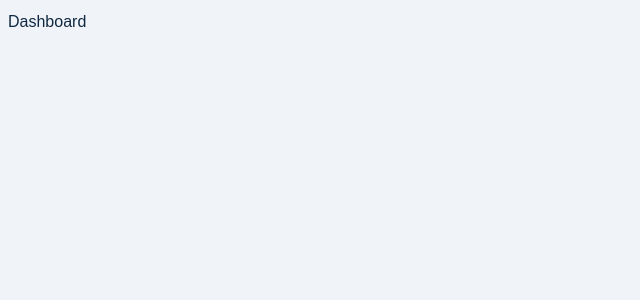
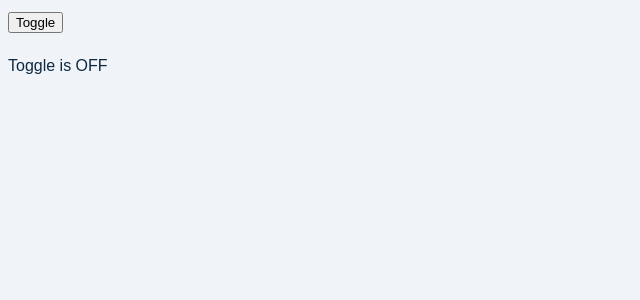
Before and after one commit to ShanmukhTalwar/node-bootcamp, a React (Create React App) app in the folder client/: page / in a window 1280 px wide. Shown: the top 300 px of the page, without its empty margins (0-640 px from the left). Built offline with nearby package versions, Linux system fonts and the light colour scheme; the HTML template or start-up script is replaced by a standard one.

Commit message:
Test Component added

```diff
--- a/client/src/App.js
+++ b/client/src/App.js
@@ -1,16 +1,18 @@
 import { BrowserRouter, Routes, Route } from 'react-router-dom'
 import { Dashboard,Error,Landing,Register } from "./pages";
+import UseState from './test-components/useState';
 
 function App() {
   return (
-    <BrowserRouter>
-      <Routes>
-        <Route path='/' element={<Dashboard></Dashboard>}></Route>
-        <Route path='/register' element={<Register></Register>}></Route>
-        <Route path='/landing' element={<Landing></Landing>}></Route>
-        <Route path='*' element={<Error></Error>}></Route>
-      </Routes>
-    </BrowserRouter>
+    // <BrowserRouter>
+    //   <Routes>
+    //     <Route path='/' element={<Dashboard></Dashboard>}></Route>
+    //     <Route path='/register' element={<Register></Register>}></Route>
+    //     <Route path='/landing' element={<Landing></Landing>}></Route>
+    //     <Route path='*' element={<Error></Error>}></Route>
+    //   </Routes>
+    // </BrowserRouter>
+    <UseState></UseState>
   );
 }
 
--- /dev/null
+++ b/client/src/test-components/useState.js
@@ -0,0 +1,17 @@
+import React,{useState} from 'react'
+
+export default function UseState() {
+    const [isToggled, setIsToggled] = useState(false);
+
+    const handleToggle = () => {
+      setIsToggled(!isToggled);
+    };
+
+    return (
+      <div>
+        <button onClick={handleToggle}>Toggle</button>
+        {isToggled && <p>Toggle is ON</p>}
+        {!isToggled && <p>Toggle is OFF</p>}
+      </div>
+    );
+  };
```
Also changed, not shown: 1 other file (tests, documents, lock files or other folders).
